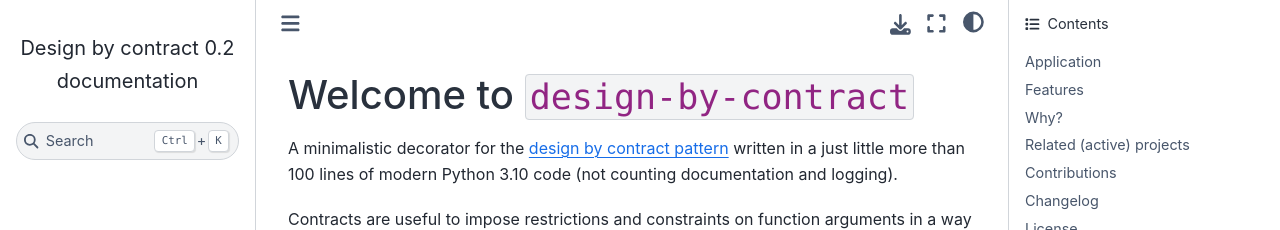
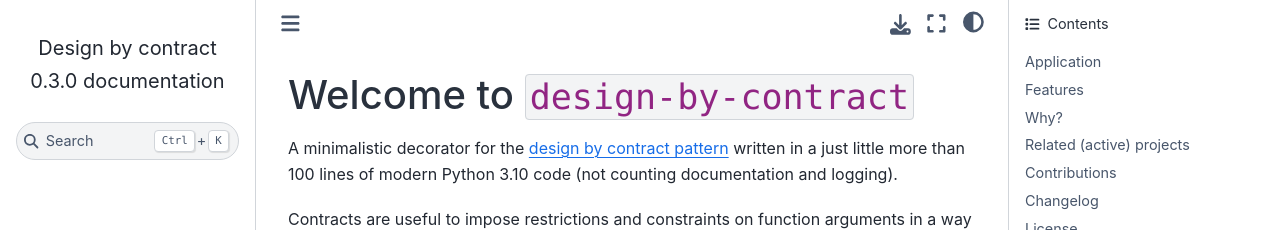
Before and after one commit to StefanUlbrich/design-by-contract, a Sphinx documentation site: the page built from doc/index.md, in a window 1280 px wide. Shown: the top 230 px of the page. Built offline with Sphinx 7.4.7 and the Sphinx Book theme 1.1.4, drawn with Linux system fonts in a browser that asks for light colours.

Commit message:
Update conf.py

```diff
--- a/doc/conf.py
+++ b/doc/conf.py
@@ -22,7 +22,7 @@ copyright = '2022, Stefan Ulbrich'
 author = 'Stefan Ulbrich'
 
 # The full version, including alpha/beta/rc tags
-release = '0.2'
+release = '0.3.0'
 
 
 # -- General configuration ---------------------------------------------------
```
